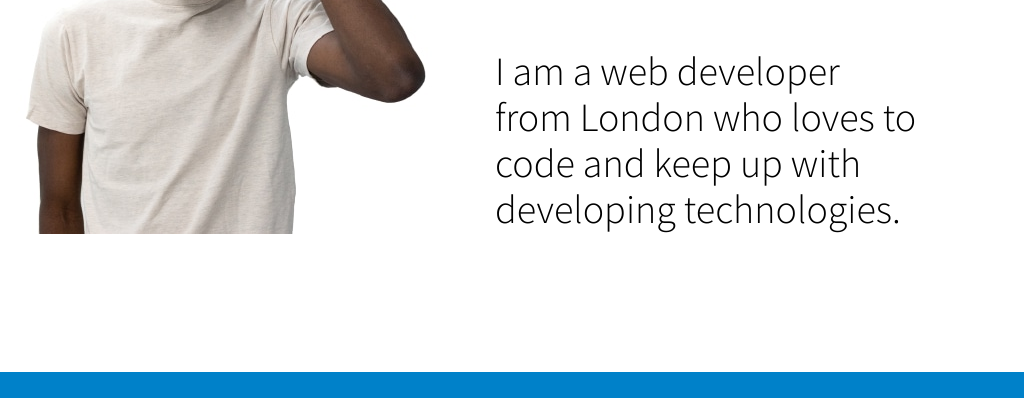
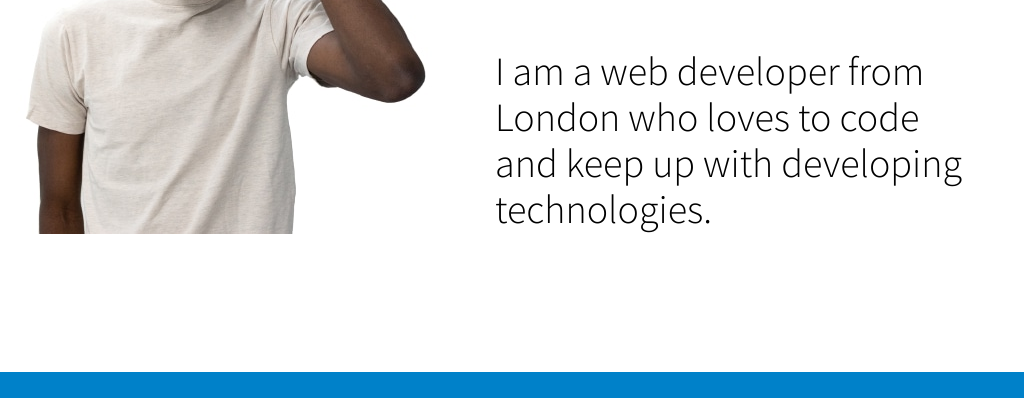
Before and after one commit to derrickogole/derrick-ogole-website-v2, a plain HTML site: page index.html in a window 1024 px wide. Shown: the part 402-800 px from the top of the page. Drawn offline with nearby package versions, Linux system fonts and the light colour scheme.

Commit message:
Update styles.css

```diff
--- a/styles.css
+++ b/styles.css
@@ -91,6 +91,7 @@ body {
 
 .intro-section-right {
   margin-left: 50px;
+  margin-right: 50px;
   max-width: 590px;
 }
 
@@ -482,10 +483,6 @@ a.btn:last-child{
           font-size: 30px;
         }
 
-        .intro-section-right{
-          padding-right: 100px;
-        }
-
         .web-design-description{
           padding-right: 0;
         }
```
